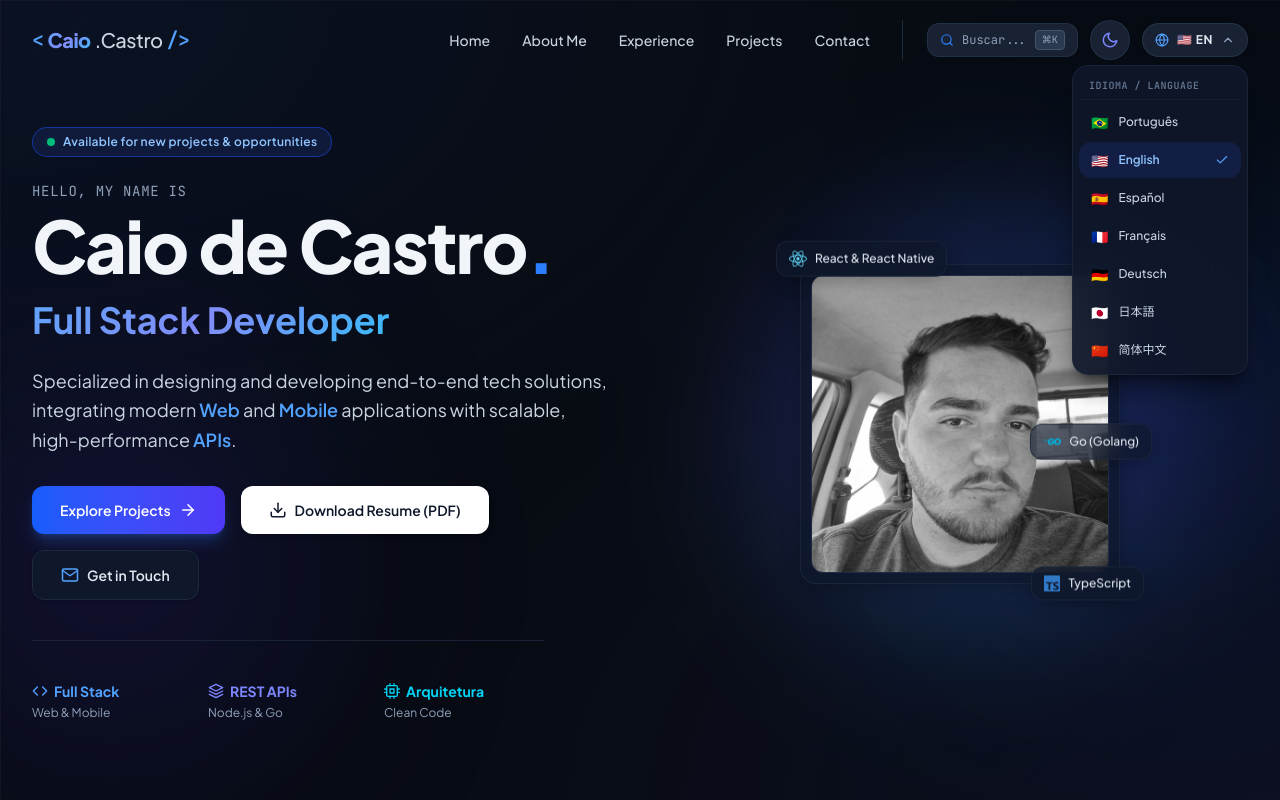
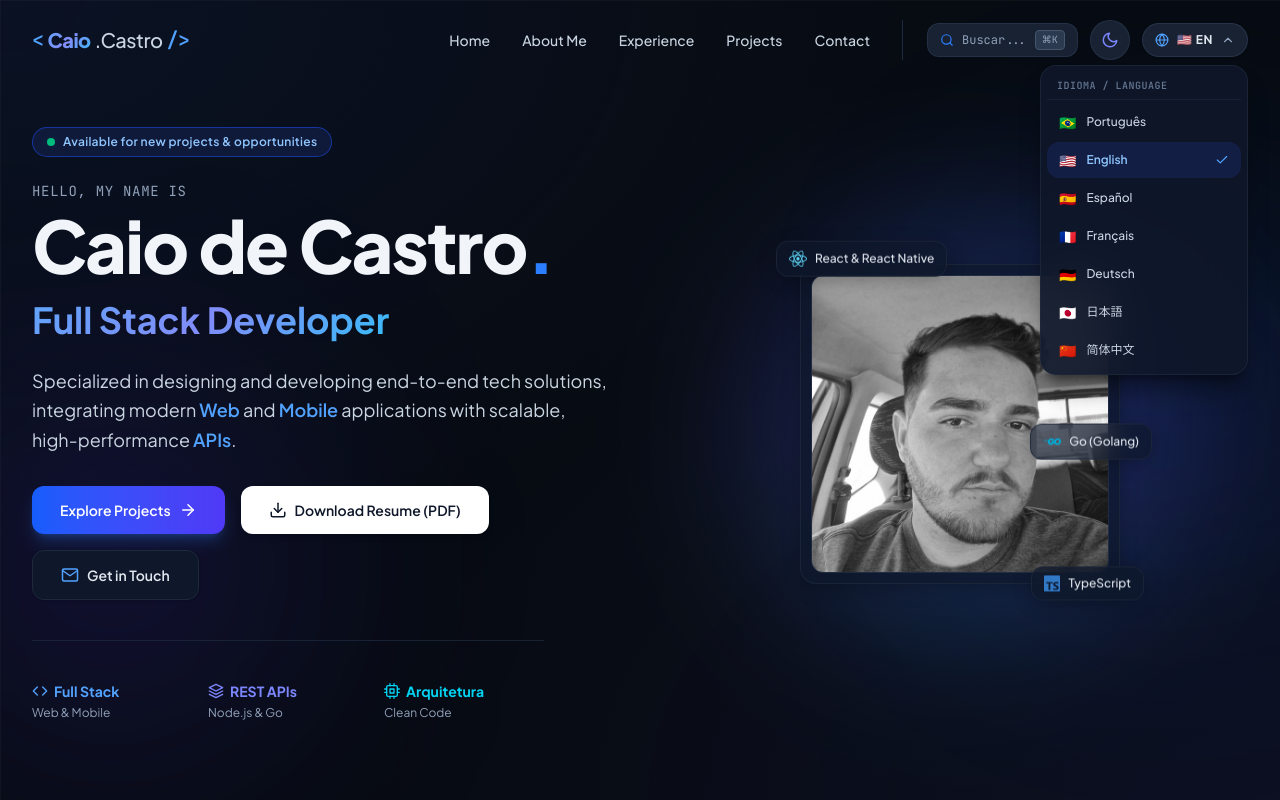
Before and after one commit to dcastro0/portfolio, a React (Vite) app: page / in a window 1280 px wide. Both pictures are taken after a click on the button "Selecionar idioma". Shown: the top 800 px of the page. Built offline with nearby package versions, Linux system fonts and the light colour scheme.

Commit message:
feat(i18n): scale language selector

```diff
--- a/src/components/LanguageSelector.tsx
+++ b/src/components/LanguageSelector.tsx
@@ -9,7 +9,11 @@ const LanguageSelector = () => {
   const [isOpen, setIsOpen] = useState(false);
   const dropdownRef = useRef<HTMLDivElement>(null);
 
-  const currentLang = LANGUAGES.find((lang) => lang.code === i18n.language) || LANGUAGES[0];
+  const currentLanguage = i18n.resolvedLanguage || i18n.language;
+  const currentLang =
+    LANGUAGES.find((lang) => lang.code === currentLanguage) ||
+    LANGUAGES.find((lang) => currentLanguage.startsWith(lang.code)) ||
+    LANGUAGES[0];
 
   const handleSelectLanguage = (code: string) => {
     i18n.changeLanguage(code);
@@ -66,12 +70,12 @@ const LanguageSelector = () => {
             animate={{ opacity: 1, y: 0, scale: 1 }}
             exit={{ opacity: 0, y: 8, scale: 0.95 }}
             transition={{ duration: 0.15, ease: "easeOut" }}
-            className="absolute right-0 mt-2 w-44 rounded-2xl bg-white/90 dark:bg-slate-900/90 backdrop-blur-xl border border-slate-200/80 dark:border-slate-800/80 shadow-xl shadow-slate-900/10 dark:shadow-black/40 p-1.5 z-50 overflow-hidden"
+            className="absolute right-0 mt-2 w-52 rounded-2xl bg-white/90 dark:bg-slate-900/90 backdrop-blur-xl border border-slate-200/80 dark:border-slate-800/80 shadow-xl shadow-slate-900/10 dark:shadow-black/40 p-1.5 z-50 overflow-hidden"
           >
             <div className="px-2.5 py-1.5 text-[10px] font-mono font-semibold uppercase tracking-wider text-slate-400 dark:text-slate-500 border-b border-slate-100 dark:border-slate-800/60 mb-1">
               Idioma / Language
             </div>
-            <div className="space-y-0.5">
+            <div className="max-h-72 space-y-0.5 overflow-y-auto">
               {LANGUAGES.map((lang) => {
                 const isActive = lang.code === currentLang.code;
                 return (
```
